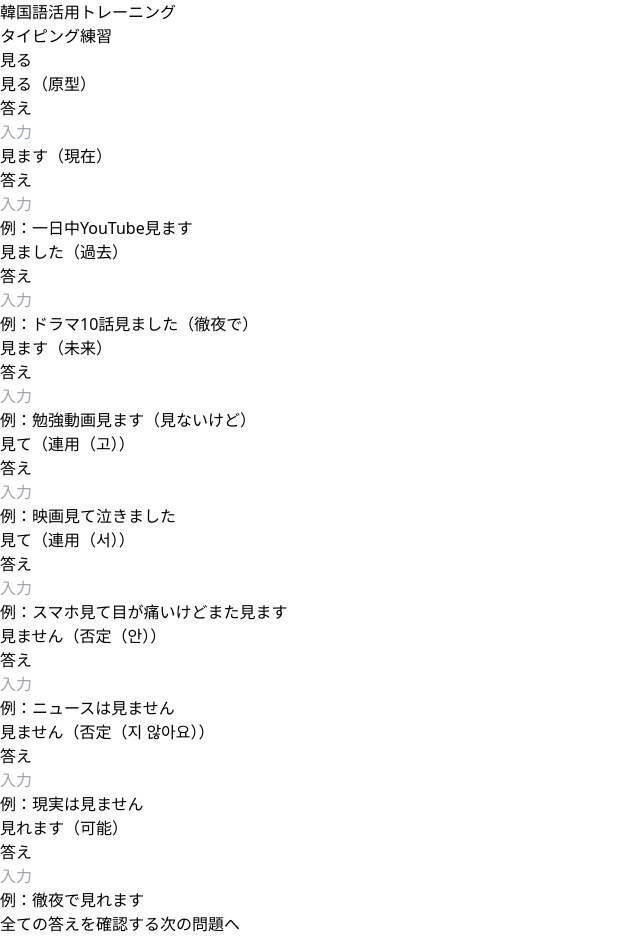
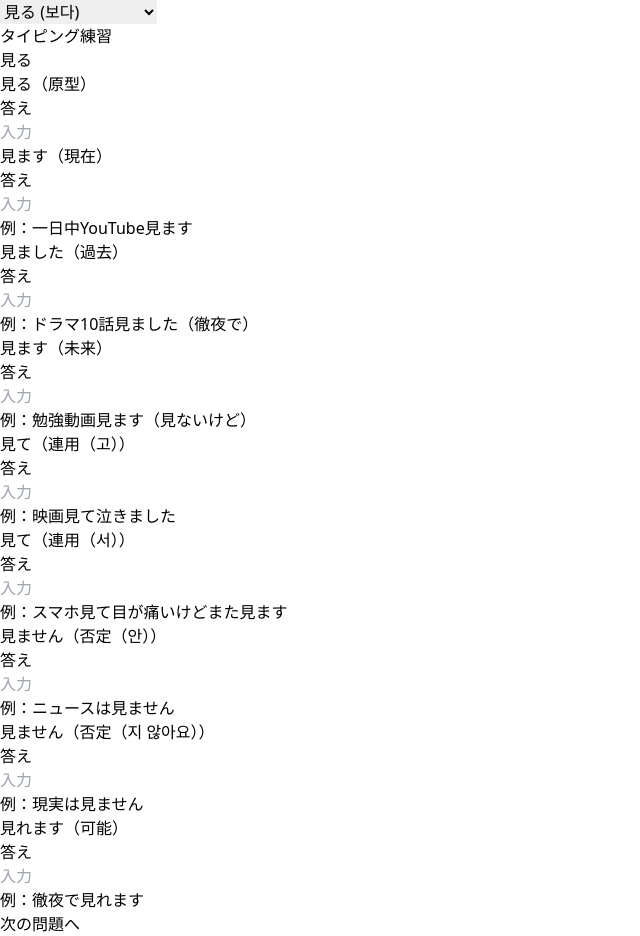
Before and after one commit to thekiai/word-katsuyou, a React (Vite) app: page / in a window 1280 px wide. Shown: the whole page, without its empty margins (0-640 px from the left). Built offline with nearby package versions, Linux system fonts and the light colour scheme.

Commit message:
活用トレーニングに動詞選択機能を追加し一括採点ボタンを削除

```diff
--- a/src/App.tsx
+++ b/src/App.tsx
@@ -137,37 +137,6 @@ function App() {
     }));
   };
 
-  const handleGradeAll = () => {
-    if (!currentVerb) return;
-
-    const newResults: Record<ConjugationType, AnswerResult | null> = {
-      base: null,
-      present: null,
-      past: null,
-      future: null,
-      go: null,
-      seo: null,
-      negative_an: null,
-      negative_jian: null,
-      possible: null,
-    };
-
-    CONJUGATION_FIELDS.forEach((field) => {
-      const userAnswer = answers[field.key].trim();
-      const correctAnswer = field.key === 'base'
-        ? currentVerb.base.trim()
-        : currentVerb[field.key].form.trim();
-
-      newResults[field.key] = {
-        key: field.key,
-        userAnswer,
-        correctAnswer,
-        isCorrect: userAnswer === correctAnswer,
-      };
-    });
-
-    setResults(newResults);
-  };
 
   const handleNext = () => {
     if (verbs.length > 0) {
@@ -272,23 +241,63 @@ function App() {
   return (
     <div className="min-h-screen bg-gray-50 text-gray-900">
       {/* Header */}
-      <div className="bg-white shadow-sm border-b border-gray-200">
-        <div className="max-w-md mx-auto px-4 py-4 sm:py-6">
-          <div className="flex items-center justify-between mb-3 sm:mb-4">
-            <h1 className="text-xl sm:text-2xl font-bold text-gray-800">
-              韓国語活用トレーニング
-            </h1>
+      <div className="sticky top-0 bg-white shadow-sm border-b border-gray-200 z-20">
+        <div className="max-w-md mx-auto px-4 py-3">
+          <div className="flex items-center justify-between gap-4 mb-3">
+            {/* 動詞選択 */}
+            <div className="flex-1">
+              <select
+                value={currentVerb.base}
+                onChange={(e) => {
+                  const selectedVerb = verbs.find(v => v.base === e.target.value);
+                  if (selectedVerb) {
+                    setCurrentVerb(selectedVerb);
+                    setAnswers({
+                      base: '',
+                      present: '',
+                      past: '',
+                      future: '',
+                      go: '',
+                      seo: '',
+                      negative_an: '',
+                      negative_jian: '',
+                      possible: '',
+                    });
+                    setResults({
+                      base: null,
+                      present: null,
+                      past: null,
+                      future: null,
+                      go: null,
+                      seo: null,
+                      negative_an: null,
+                      negative_jian: null,
+                      possible: null,
+                    });
+                  }
+                }}
+                className="w-full px-3 py-2 border border-gray-300 rounded-lg focus:outline-none focus:border-blue-500 text-sm"
+              >
+                {verbs.map((verb) => (
+                  <option key={verb.base} value={verb.base}>
+                    {verb.meaningJa} ({verb.base})
+                  </option>
+                ))}
+              </select>
+            </div>
+
+            {/* モード切り替えボタン */}
             <button
               onClick={() => setMode('typing')}
-              className="px-3 py-1.5 text-sm bg-blue-500 hover:bg-blue-600 rounded-lg font-medium transition-colors text-white"
+              className="px-3 py-2 bg-blue-500 hover:bg-blue-600 rounded-lg font-medium transition-colors text-white text-sm whitespace-nowrap"
             >
               タイピング練習
             </button>
           </div>
 
           {/* Question Section */}
-          <div className="bg-white rounded-lg p-4 sm:p-6 shadow-sm border border-gray-200">
-            <p className="text-gray-900 text-center text-2xl sm:text-3xl font-bold">
+          <div className="bg-white rounded-lg p-4 shadow-sm border border-gray-200">
+            <p className="text-gray-900 text-center text-xl sm:text-2xl font-bold">
               {currentVerb.meaningJa}
             </p>
           </div>
@@ -296,7 +305,7 @@ function App() {
       </div>
 
       {/* Main Content */}
-      <div className="max-w-md mx-auto px-4 py-4 sm:py-6">
+      <div className="max-w-md mx-auto px-4 py-4 sm:py-6 mt-2">
         {/* Input Section */}
         <div className="space-y-2 sm:space-y-3 mb-4 sm:mb-6">
           {CONJUGATION_FIELDS.map((field) => {
@@ -332,16 +341,10 @@ function App() {
         </div>
 
         {/* Button Section */}
-        <div className="flex flex-col sm:flex-row gap-2 sm:gap-3 mb-4 sm:mb-6">
-          <button
-            onClick={handleGradeAll}
-            className="flex-1 py-3 bg-white border border-gray-300 hover:bg-gray-50 rounded-lg font-medium transition-colors text-gray-700"
-          >
-            全ての答えを確認する
-          </button>
+        <div className="mb-4 sm:mb-6">
           <button
             onClick={handleNext}
-            className="flex-1 py-3 bg-gray-500 hover:bg-gray-600 rounded-lg font-medium transition-colors text-white"
+            className="w-full py-3 bg-gray-500 hover:bg-gray-600 rounded-lg font-medium transition-colors text-white"
           >
             次の問題へ
           </button>
```
